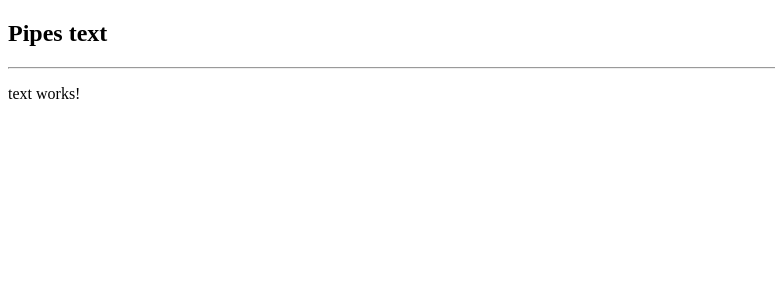
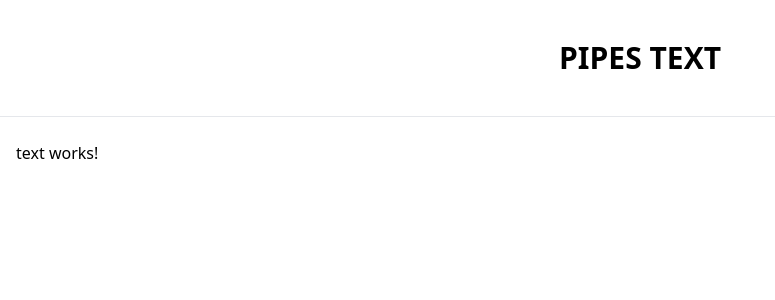
Before and after one commit to moive/pipeapp-angular, an Angular app: page / in a window 1280 px wide. Shown: the top 300 px of the page, without its empty margins (0-775 px from the left). Built offline with nearby package versions, Linux system fonts and the light colour scheme.

Commit message:
add tailwindcss

```diff
--- a/package.json
+++ b/package.json
@@ -19,6 +19,7 @@
     "@angular/platform-browser-dynamic": "^14.0.0",
     "@angular/router": "^14.0.0",
     "rxjs": "~7.5.0",
+    "tailwindcss": "^3.0.24",
     "tslib": "^2.3.0",
     "zone.js": "~0.11.4"
   },
@@ -33,6 +34,7 @@
     "karma-coverage": "~2.2.0",
     "karma-jasmine": "~5.0.0",
     "karma-jasmine-html-reporter": "~1.7.0",
+    "postcss": "^8.4.14",
     "typescript": "~4.7.2"
   }
 }
--- a/src/app/components/pipes-common/container/container.component.html
+++ b/src/app/components/pipes-common/container/container.component.html
@@ -1,3 +1,5 @@
-<h2>Pipes text</h2>
+<h2 class="text-3xl font-bold text-center uppercase my-10">Pipes text</h2>
 <hr />
-<app-text></app-text>
+<div class="container mx-auto px-4">
+  <app-text class="mx-8"></app-text>
+</div>
--- a/src/styles.scss
+++ b/src/styles.scss
@@ -1 +1,3 @@
-/* You can add global styles to this file, and also import other style files */
+@tailwind base;
+@tailwind components;
+@tailwind utilities;
--- /dev/null
+++ b/tailwind.config.js
@@ -0,0 +1,7 @@
+module.exports = {
+  content: ['./src/**/*.{html, ts}', './src/app/components/**/*.{html, ts}'],
+  theme: {
+    extend: {},
+  },
+  plugins: [],
+}
```
Also changed, not shown: 1 other file (tests, documents, lock files or other folders).
